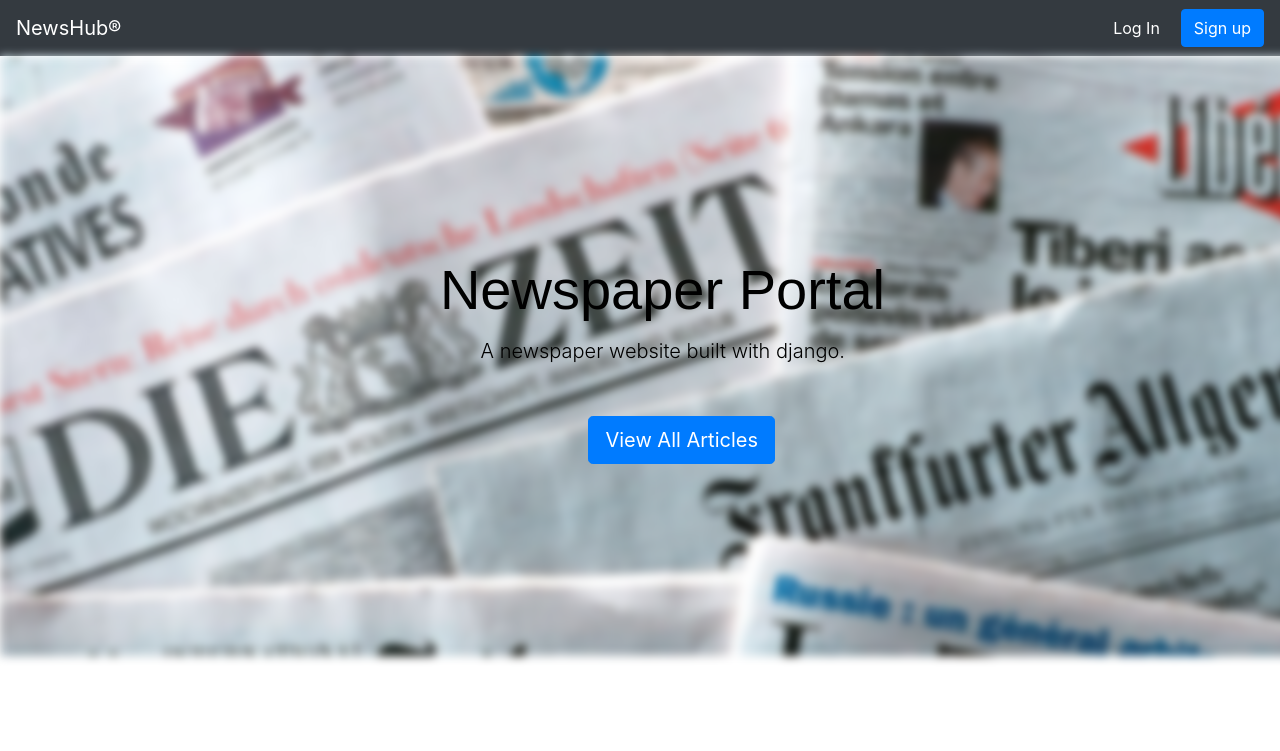
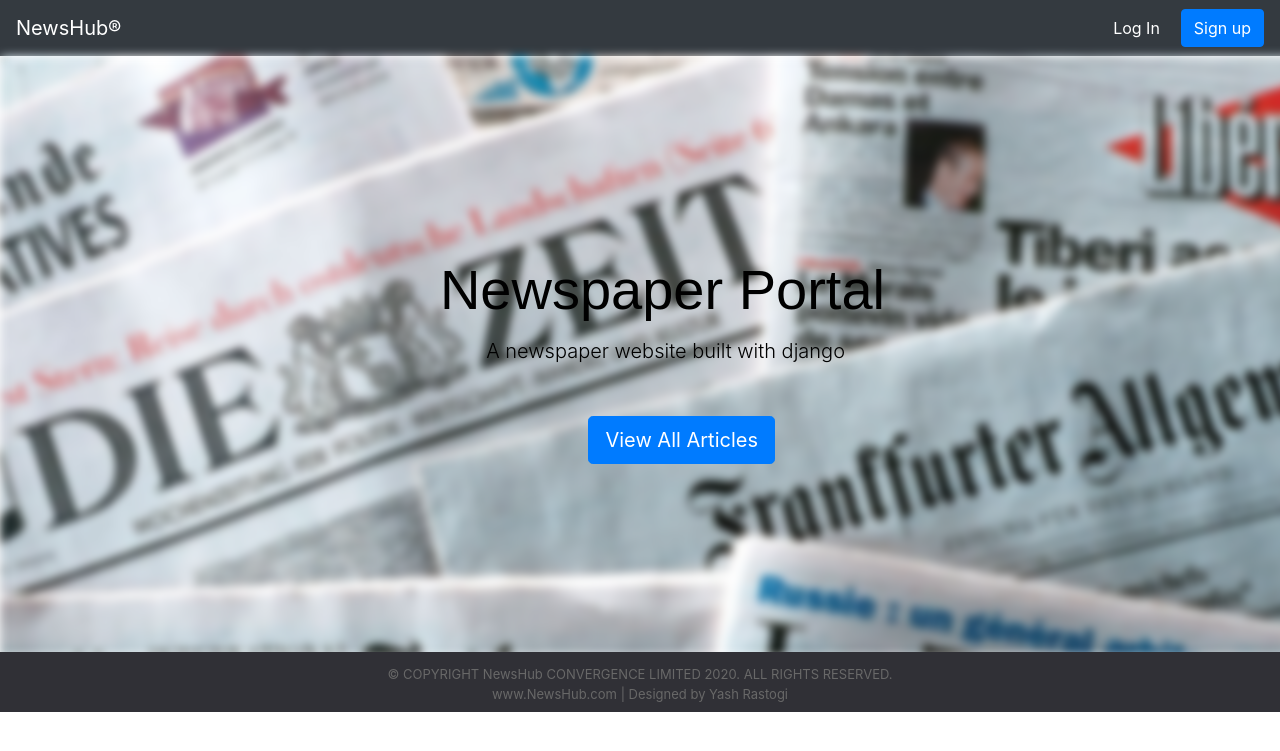
Before and after one commit to yashrastogi13/NewsHub, a Django app: page / in a window 1280 px wide; the page is wider, and only the part inside the window is pictured. Shown: the top 751 px of that part. Run offline with Django 3.2, Linux system fonts and the light colour scheme; some libraries are stand-ins or nearby versions.

Commit message:
modified homepage

```diff
--- a/newspaper_project/settings.py
+++ b/newspaper_project/settings.py
@@ -42,6 +42,7 @@
 
     #3rd party apps
     'crispy_forms',
+    'django_static_fontawesome',
 
     #local apps
     'users.apps.UsersConfig',                      #adding the users app
--- a/templates/home.html
+++ b/templates/home.html
@@ -11,16 +11,18 @@
 
         <title>{% block title %}Home{% endblock title %}</title>
         {% load static %}
+        <link rel="stylesheet" type="text/css" href="{% static "fontawesome/css/all.min.css" %}" />
         <link href="{% static 'css/home_page.css' %}" rel="stylesheet">
-
+        <link rel="stylesheet" href="{% static 'css/base.css' %}" type="text/css">
     </head>
-    <body style="overflow: hidden;">
+    <body style="overflow-x: hidden;">
         <nav class="navbar navbar-expand-lg navbar-dark bg-dark">
 
             <a class="navbar-brand" href="{% url 'home' %}">NewsHub&#174</a>
             {% if user.is_authenticated %}
+
                 <ul class="navbar-nav">
-                    <li class="nav-item"><a href="{% url 'article_create' %}">+New</a></li>
+                    <li class="nav-item nav-link"><a href="{% url 'article_create' %}">+New</a></li>
                 </ul>
             {% endif %}
             <button class="navbar-toggler" type="button" data-toggle="collapse" data-target="#navbarSupportedContent" aria-controls="navbarSupportedContent" aria-expanded="false" aria-label="Toggle navigation">
@@ -33,7 +35,7 @@
                         <li class="nav-item">
                             <a class="nav-link dropdown-toggle" href="#" id="userMenu" data-toggle="dropdown"
                             aria-haspopup="true" aria-expanded="false">
-                                {{ user.username }}
+                                <i class="fas fa-user"></i>  {{user.username}}
                             </a>
                             <div class="dropdown-menu dropdown-menu-right" aria-labelledby="userMenu">
                                 <a class="dropdown-item" href="{% url 'password_change'%}">Change password</a>
@@ -67,8 +69,8 @@
             integrity="sha384-OgVRvuATP1z7JjHLkuOU7Xw704+h835Lr+6QL9UvYjZE3Ipu6Tp75j7Bh/kR0JKI"
             crossorigin="anonymous">
         </script>
-        <div class="container" style="margin-left: -15px; margin-top: 0px; position:relative">
-            <div style="filter:blur(5px); -webkit-filter:blur(5px);">
+        <div class="container navbar-expand-lg" style="margin-left: -15px; margin-top: 0px; position:relative">
+            <div style="filter:blur(5px); -webkit-filter:blur(5px);" class="">
                 <img src="{% static 'images/newspaper_collage.jpg' %}" alt="Image not available">
             </div>
             <div style="background-color:rgba(0, 0, 0, 0.4);">
@@ -76,12 +78,20 @@
                     Newspaper Portal
                 </h1>
                 <p class="lead" style="position: absolute; top: 280px; right:280px; color:Black;">
-                    A newspaper website built with django.
+                    A newspaper website built with django
                 </p>
                 <a href="{% url 'article_list' %}" style="position: absolute; top: 360px; right:350px">
                     <button class="btn btn-primary btn-lg" type="submit">View All Articles</button>
                 </a>
             </div>
         </div>
+        <p style="min-height:20px">
+        </p>
+        <div class="footer">
+            <div class="footer-bottom" style="line-height: 4px; font-size:small">
+                <p>&copy; COPYRIGHT NewsHub CONVERGENCE LIMITED 2020. ALL RIGHTS RESERVED. </p>
+                <p>www.NewsHub.com | Designed by Yash Rastogi</p>
+            </div>
+        </div>
     </body>
 </html>
```
Also changed, not shown: db.sqlite3, static/images/newspaper_collage.jpg, 4 other files.
